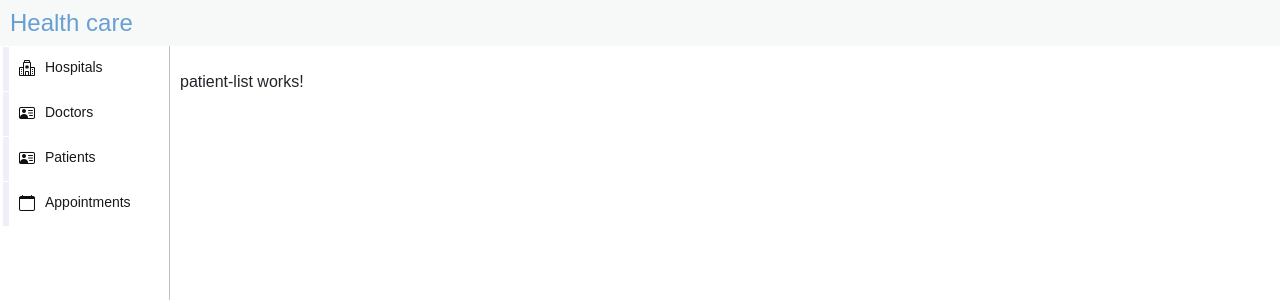
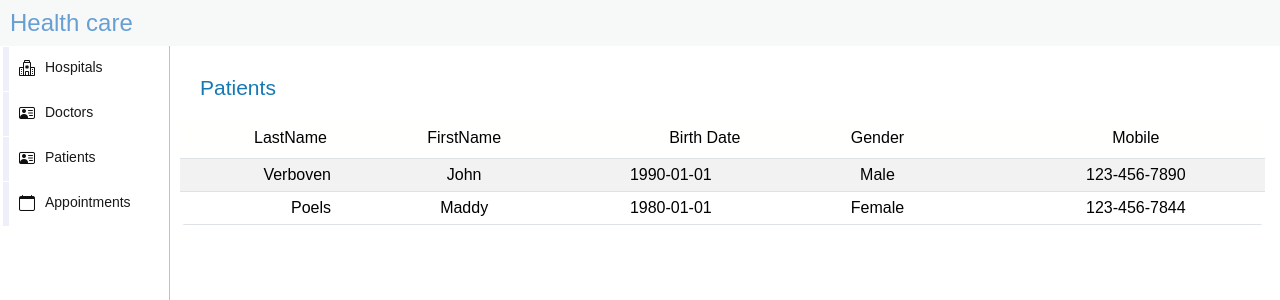
Before and after one commit to KoenVerboven/e-healthcare-website, an Angular app: page /patients in a window 1280 px wide. Shown: the top 300 px of the page. Built offline with nearby package versions, Linux system fonts and the light colour scheme.

Commit message:
feat: update patient list component with table structure and styling

```diff
--- a/src/app/patient/patient-list/patient-list.component.html
+++ b/src/app/patient/patient-list/patient-list.component.html
@@ -1 +1,28 @@
-<p>patient-list works!</p>
+<p class="pageTitle">Patients</p>
+<table class="table table-sm  table-hover table-striped" style="overflow:hidden; border-radius:5px;">
+    <thead>
+      <tr class="cell-hoverCursor">
+         <th class="p-2" style="width: 12%;text-align:right;">LastName</th>
+         <th class="p-2" style="width: 20%;text-align:center;">FirstName</th>
+         <th class="p-2" style="width: 12%;text-align:right;">Birth Date</th>
+         <th class="p-2" style="width: 20%;text-align:center;">Gender</th>
+         <th class="p-2" style="width: 20%;text-align:center;">Mobile</th>
+      </tr>
+    </thead>
+    <tbody>
+        <tr>
+          <td style="text-align: right;">Verboven</td>
+          <td style="text-align: center;">John</td>
+          <td style="text-align: center;">1990-01-01</td>
+          <td style="text-align: center;">Male</td>
+          <td style="text-align: center;">123-456-7890</td>
+        </tr>
+        <tr>
+          <td style="text-align: right;">Poels</td>
+          <td style="text-align: center;">Maddy</td>
+          <td style="text-align: center;">1980-01-01</td>
+          <td style="text-align: center;">Female</td>
+          <td style="text-align: center;">123-456-7844</td>
+        </tr>
+    </tbody>
+  </table>
--- a/src/styles.css
+++ b/src/styles.css
@@ -30,10 +30,10 @@ body {
   font-size: 21px;
   width: 100%;
   height: 32px;
-  border: 1px solid rgb(173, 169, 169);
+  border: 0px solid rgb(173, 169, 169);
   border-radius: 4px;
-  color:rgb(235, 240, 243);
-  background-color: rgb(92, 132, 184);
+  color:rgb(22, 121, 179);
+  background-color: rgb(255, 255, 255);
 }
 .sectionTitle{
     margin-top: 10px;
@@ -71,7 +71,7 @@ body {
   background-color: rgb(235, 232, 231);
 }
 th{
-  background-color: rgb(245, 244, 167) !important;
+  background-color: rgb(255, 255, 254) !important;
   font-size: 16px !important;
   font-weight: normal !important;
 }
```
